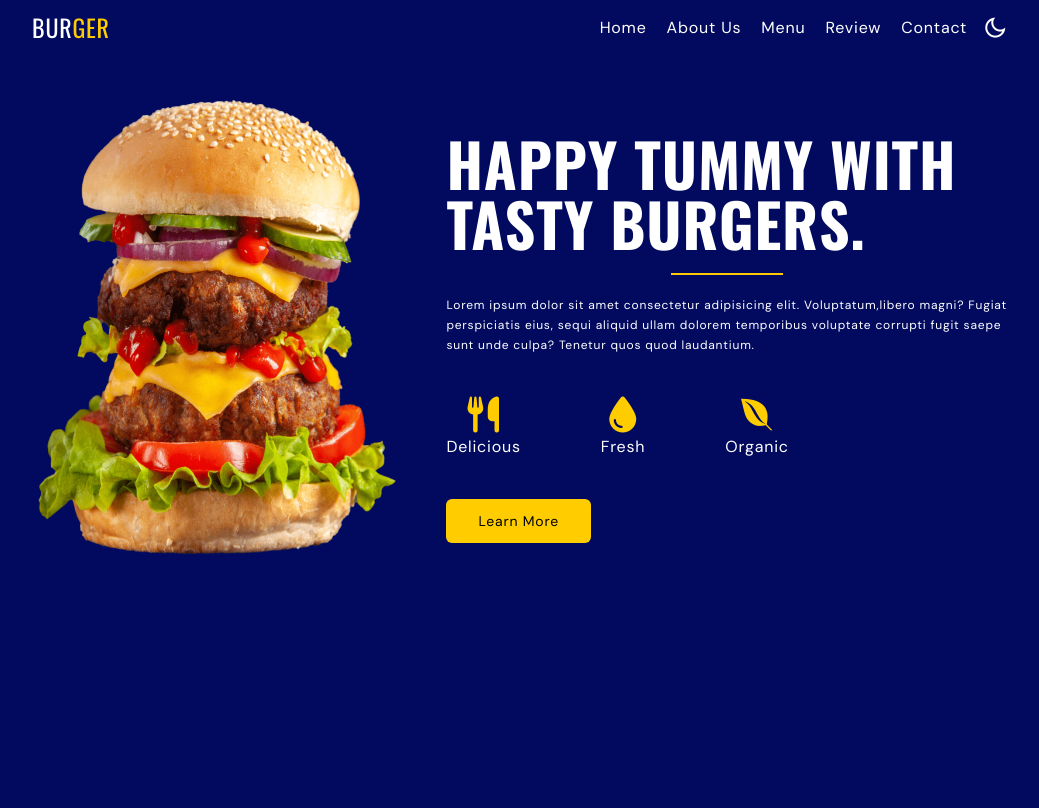
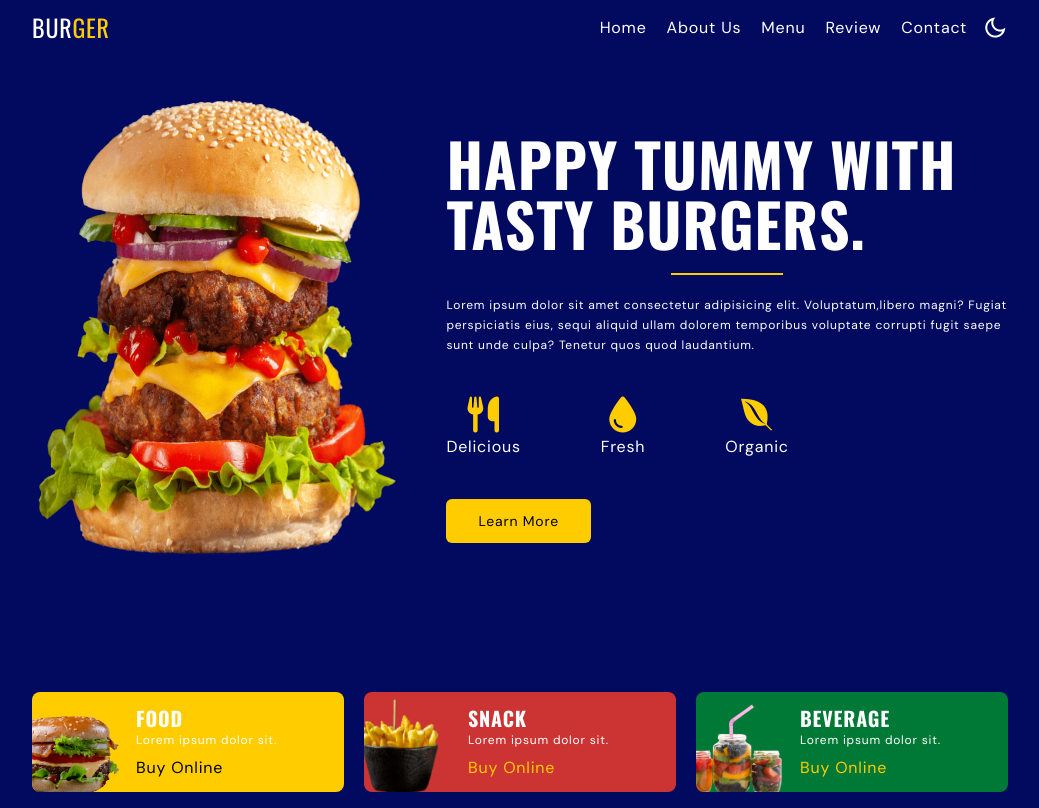
Before and after one commit to Shabbir8788/Tasty-Burgers, a website: page src/index..html in a window 1280 px wide. Shown: the whole page, without its empty margins (120-1159 px from the left). Drawn offline with nearby package versions, Linux system fonts and the light colour scheme.

Commit message:
Category Section

```diff
--- a/src/index..html
+++ b/src/index..html
@@ -146,7 +146,79 @@
         </div>
       </section>
       <!--~~~~~~~~~~~~~~~ Category ~~~~~~~~~~~~~~~-->
+      <section id="category">
+        <div class="container flex flex-col gap-5 md:flex-row">
+          <!-- Card1 -->
+          <div
+            class="bg-secondaryColor flex py-3 rounded-lg overflow-hidden md:flex-1"
+          >
+            <div class="basis-1/3 relative">
+              <img
+                src="img/burger-1.png"
+                alt="category image"
+                class="absolute w-28 -bottom-4 -left-4"
+              />
+            </div>
 
+            <div>
+              <div class="mb-2">
+                <h1 class="card__title">FOOD</h1>
+                <p class="text-xs">Lorem ipsum dolor sit.</p>
+              </div>
+
+              <a href="#" class="text-blackColor cursor-pointer">Buy Online</a>
+            </div>
+          </div>
+
+          <!-- Card2 -->
+          <div
+            class="bg-redColor flex py-3 rounded-lg overflow-hidden md:flex-1"
+          >
+            <div class="basis-1/3 relative">
+              <img
+                src="img/snack-1.png"
+                alt="category image"
+                class="absolute w-28 -bottom-4 -left-4"
+              />
+            </div>
+
+            <div>
+              <div class="mb-2">
+                <h1 class="card__title">SNACK</h1>
+                <p class="text-xs">Lorem ipsum dolor sit.</p>
+              </div>
+
+              <a href="#" class="text-secondaryColor cursor-pointer"
+                >Buy Online</a
+              >
+            </div>
+          </div>
+
+          <!-- Card3 -->
+          <div
+            class="bg-greenColor flex py-3 rounded-lg overflow-hidden md:flex-1"
+          >
+            <div class="basis-1/3 relative">
+              <img
+                src="img/beverage-2.png"
+                alt="category image"
+                class="absolute w-28 -bottom-4 -left-4"
+              />
+            </div>
+
+            <div>
+              <div class="mb-2">
+                <h1 class="card__title">BEVERAGE</h1>
+                <p class="text-xs">Lorem ipsum dolor sit.</p>
+              </div>
+
+              <a href="#" class="text-secondaryColor cursor-pointer"
+                >Buy Online</a
+              >
+            </div>
+          </div>
+        </div>
+      </section>
       <!--~~~~~~~~~~~~~~~ Promo ~~~~~~~~~~~~~~~-->
 
       <!--~~~~~~~~~~~~~~~ About ~~~~~~~~~~~~~~~-->
--- a/src/input.css
+++ b/src/input.css
@@ -25,8 +25,13 @@
 }
 
 @layer utilities {
-  .home__title {
+  .home__title,
+  .card__title {
     @apply text-4xl font-oswald font-bold uppercase lg:text-6xl;
+  }
+
+  .card__title {
+    @apply text-xl;
   }
 
   .separator {
```
Also changed, not shown: dist/output.css, src/img/burger-1.png (added), src/img/burger-2.png (added), src/img/burger-3.png (added), src/img/burger-4.png (added), src/img/review-2.jpg (added), src/img/review-3.jpg (added), src/img/review-4.jpg (added), src/img/review-5.jpg (added).
